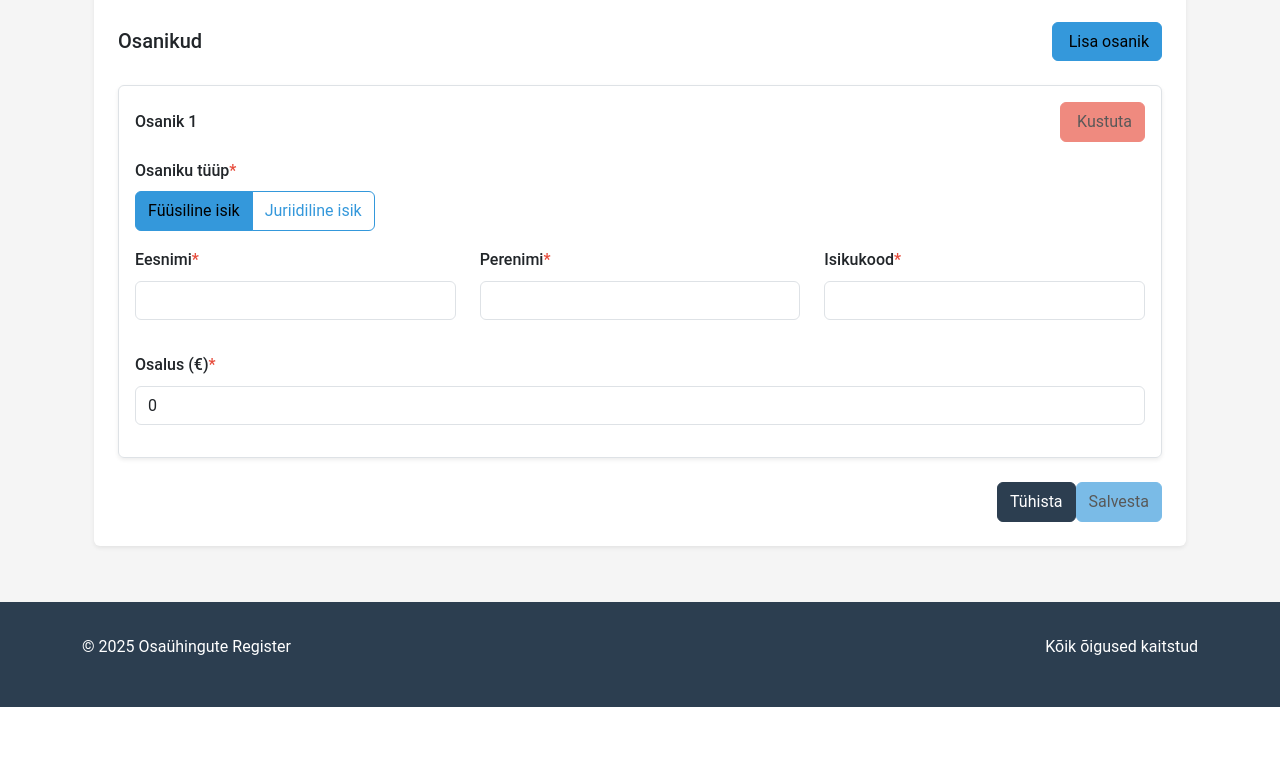
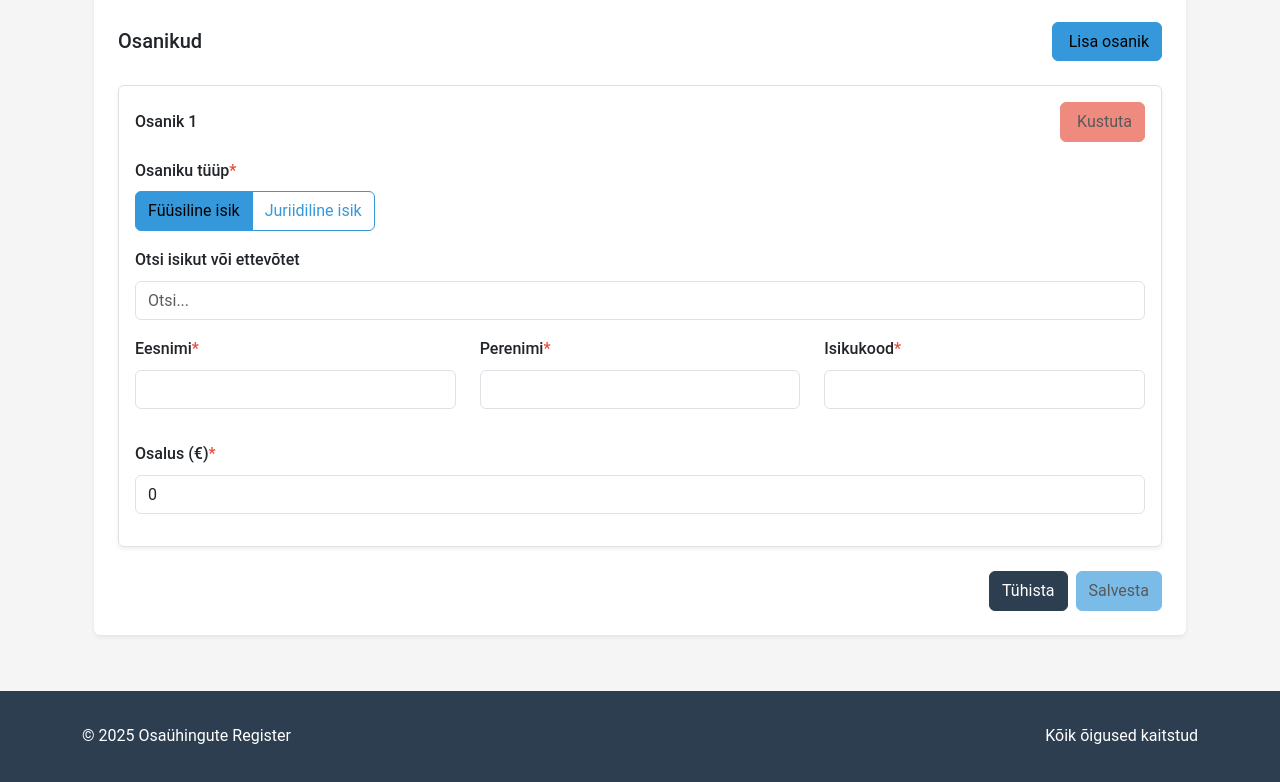
Before and after one commit to hrauds/rik-test, a Vue app in the folder frontend/: page /register in a window 1280 px wide. Shown: the part 518-1300 px from the top of the page. Before the commit the page ends 1225 px from the top, so only its background shows below. Built offline with nearby package versions, Linux system fonts and the light colour scheme.

Commit message:
feat: implement person search in ui registration view

```diff
--- a/frontend/src/views/CompanyRegistrationView.vue
+++ b/frontend/src/views/CompanyRegistrationView.vue
@@ -102,7 +102,11 @@
             {{ errors.shareholders }}
           </div>
 
-          <div v-for="(shareholder, index) in company.shareholders" :key="index" class="mb-4 p-3 border rounded shadow-sm">
+          <div
+            v-for="(shareholder, index) in company.shareholders"
+            :key="index"
+            class="mb-4 p-3 border rounded shadow-sm"
+          >
             <div class="d-flex justify-content-between align-items-center mb-3">
               <h3 class="h6 mb-0">Osanik {{ index + 1 }}</h3>
               <button
@@ -116,7 +120,9 @@
             </div>
 
             <div class="mb-3">
-              <label class="form-label d-block">Osaniku tüüp<span class="text-danger">*</span></label>
+              <label class="form-label d-block"
+                >Osaniku tüüp<span class="text-danger">*</span></label
+              >
               <div class="btn-group" role="group">
                 <input
                     type="radio"
@@ -125,8 +131,13 @@
                     :id="'individual' + index"
                     value="individual"
                     v-model="shareholder.type"
+                />
+                <label
+                  class="btn btn-outline-primary"
+                  :for="'individual' + index"
                 >
-                <label class="btn btn-outline-primary" :for="'individual' + index">Füüsiline isik</label>
+                  Füüsiline isik
+                </label>
 
                 <input
                     type="radio"
@@ -135,42 +146,76 @@
                     :id="'legal' + index"
                     value="legal"
                     v-model="shareholder.type"
+                />
+                <label class="btn btn-outline-primary" :for="'legal' + index">
+                  Juriidiline isik
+                </label>
+              </div>
+            </div>
+
+            <div class="mb-3">
+              <label class="form-label d-block"
+                >Otsi isikut või ettevõtet</label
               >
-                <label class="btn btn-outline-primary" :for="'legal' + index">Juriidiline isik</label>
-              </div>
+              <input
+                  type="text"
+                  class="form-control"
+                  v-model="shareholder.searchQuery"
+                  @input="searchPerson(index)"
+                  placeholder="Otsi..."
+              />
+              <ul
+                v-if="shareholder.searchResults && shareholder.searchResults.length"
+                class="list-group mt-2"
+              >
+                <li
+                  v-for="(result, rIndex) in shareholder.searchResults"
+                  :key="rIndex"
+                  class="list-group-item list-group-item-action"
+                  @click="selectPerson(index, result)"
+                >
+                  {{ result.display }}
+                </li>
+              </ul>
             </div>
 
             <div v-if="shareholder.type === 'individual'" class="mb-3">
               <div class="row">
                 <div class="col-md-4 mb-3">
-                  <label :for="'firstName' + index" class="form-label">Eesnimi<span class="text-danger">*</span></label>
+                  <label :for="'firstName' + index" class="form-label"
+                    >Eesnimi<span class="text-danger">*</span></label
+                  >
                   <input
                       type="text"
                       class="form-control"
                       :id="'firstName' + index"
                       v-model="shareholder.firstName"
                       required
-                  >
+                  />
                 </div>
                 <div class="col-md-4 mb-3">
-                  <label :for="'lastName' + index" class="form-label">Perenimi<span class="text-danger">*</span></label>
+                  <label :for="'lastName' + index" class="form-label"
+                    >Perenimi<span class="text-danger">*</span></label
+                  >
                   <input
                       type="text"
                       class="form-control"
                       :id="'lastName' + index"
                       v-model="shareholder.lastName"
                       required
-                  >
+                  />
                 </div>
                 <div class="col-md-4 mb-3">
-                  <label :for="'idCode' + index" class="form-label">Isikukood<span class="text-danger">*</span></label>
+                  <label :for="'idCode' + index" class="form-label"
+                    >Isikukood<span class="text-danger">*</span></label
+                  >
                   <input
                       type="text"
                       class="form-control"
                       :id="'idCode' + index"
                       v-model="shareholder.idCode"
                       required
-                  >
+                  />
                 </div>
               </div>
             </div>
@@ -178,30 +223,36 @@
             <div v-if="shareholder.type === 'legal'" class="mb-3">
               <div class="row">
                 <div class="col-md-6 mb-3">
-                  <label :for="'legalName' + index" class="form-label">Ettevõtte nimi<span class="text-danger">*</span></label>
+                  <label :for="'legalName' + index" class="form-label"
+                    >Ettevõtte nimi<span class="text-danger">*</span></label
+                  >
                   <input
                       type="text"
                       class="form-control"
                       :id="'legalName' + index"
                       v-model="shareholder.legalName"
                       required
-                  >
+                  />
                 </div>
                 <div class="col-md-6 mb-3">
-                  <label :for="'legalCode' + index" class="form-label">Registrikood<span class="text-danger">*</span></label>
+                  <label :for="'legalCode' + index" class="form-label"
+                    >Registrikood<span class="text-danger">*</span></label
+                  >
                   <input
                       type="text"
                       class="form-control"
                       :id="'legalCode' + index"
                       v-model="shareholder.legalCode"
                       required
-                  >
+                  />
                 </div>
               </div>
             </div>
 
             <div class="mb-3">
-              <label :for="'share' + index" class="form-label">Osalus (€)<span class="text-danger">*</span></label>
+              <label :for="'share' + index" class="form-label"
+                >Osalus (€)<span class="text-danger">*</span></label
+              >
               <input
                   type="number"
                   class="form-control"
@@ -211,7 +262,7 @@
                   min="1"
                   placeholder="Vähemalt 1€"
                   required
-              >
+              />
               <div v-if="errors['share'+index]" class="invalid-feedback">
                 {{ errors['share'+index] }}
               </div>
@@ -219,8 +270,12 @@
           </div>
 
           <div class="text-end mt-4">
-            <button type="button" class="btn btn-secondary" @click="goHome">Tühista</button>
-            <button type="submit" class="btn btn-primary" :disabled="!isFormValid">Salvesta</button>
+            <button type="button" class="btn btn-secondary me-2" @click="goHome">
+              Tühista
+            </button>
+            <button type="submit" class="btn btn-primary" :disabled="!isFormValid">
+              Salvesta
+            </button>
           </div>
         </div>
       </form>
@@ -240,6 +295,16 @@ export default {
   },
   data() {
     return {
+      // Mock data – replace with real search if needed
+      mockIndividuals: [
+        {firstName: 'Mari', lastName: 'Maasikas', idCode: '49001010000'},
+        {firstName: 'Jüri', lastName: 'Õun', idCode: '38001010001'},
+      ],
+      mockLegals: [
+        {legalName: 'Firma OÜ', legalCode: '1234567'},
+        {legalName: 'Test AS', legalCode: '7654321'},
+      ],
+
       company: {
         name: '',
         regCode: '',
@@ -258,7 +323,9 @@ export default {
       return this.company.shareholders.reduce((sum, shareholder) => sum + (Number(shareholder.share) || 0), 0)
     },
     capitalPercentage() {
-      return this.company.capital ? (this.calculatedCapital / this.company.capital) * 100 : 0
+      return this.company.capital
+          ? (this.calculatedCapital / this.company.capital) * 100
+          : 0
     },
     isFormValid() {
       return (
@@ -286,7 +353,10 @@ export default {
         idCode: '',
         legalName: '',
         legalCode: '',
-        share: 0
+        share: 0,
+
+        searchQuery: '',
+        searchResults: []
       })
     },
     removeShareholder(index) {
@@ -323,12 +393,59 @@ export default {
 
       this.company.shareholders.forEach((shareholder, index) => {
         if (!shareholder.share || shareholder.share < 1) {
-          this.errors['share'+index] = 'Osalus peab olema vähemalt 1€'
+          this.errors['share' + index] = 'Osalus peab olema vähemalt 1€'
           isValid = false
         }
       })
 
       return isValid
+    },
+    searchPerson(index) {
+      const shareholder = this.company.shareholders[index]
+      const query = shareholder.searchQuery.toLowerCase().trim()
+
+      if (!query) {
+        shareholder.searchResults = []
+        return
+      }
+
+      if (shareholder.type === 'individual') {
+
+        shareholder.searchResults = this.mockIndividuals
+            .filter((p) =>
+                p.firstName.toLowerCase().includes(query) ||
+                p.lastName.toLowerCase().includes(query) ||
+                p.idCode.includes(query)
+            )
+            .map((p) => ({
+              display: `${p.firstName} ${p.lastName} (ID: ${p.idCode})`,
+              ...p
+            }))
+      } else {
+
+        shareholder.searchResults = this.mockLegals
+            .filter((p) =>
+                p.legalName.toLowerCase().includes(query) ||
+                p.legalCode.includes(query)
+            )
+            .map((p) => ({
+              display: `${p.legalName} (Reg: ${p.legalCode})`,
+              ...p
+            }))
+      }
+    },
+    selectPerson(index, person) {
+      const shareholder = this.company.shareholders[index]
+      if (shareholder.type === 'individual') {
+        shareholder.firstName = person.firstName
+        shareholder.lastName = person.lastName
+        shareholder.idCode = person.idCode
+      } else {
+        shareholder.legalName = person.legalName
+        shareholder.legalCode = person.legalCode
+      }
+      shareholder.searchQuery = person.display
+      shareholder.searchResults = []
     },
     submitForm() {
       if (!this.validateForm()) {
@@ -336,7 +453,6 @@ export default {
       }
 
       console.log('Form submitted:', this.company)
-
       this.$router.push('/company/' + this.company.regCode)
     }
   }
```
Lines whose indentation alone changed are shown as unchanged.
